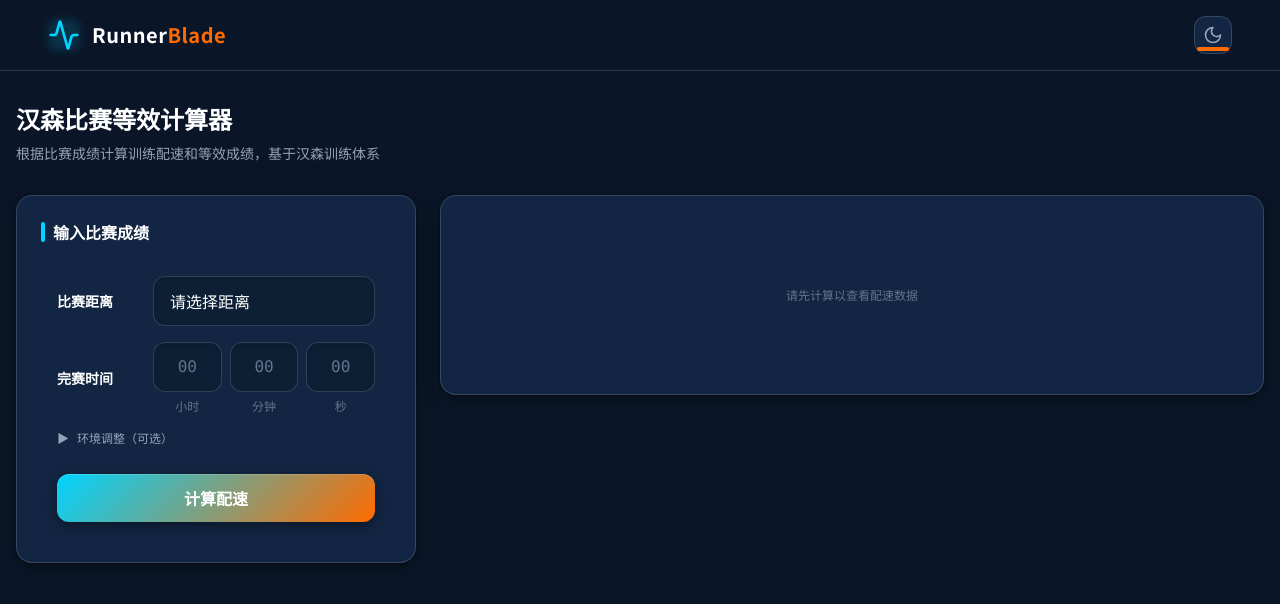
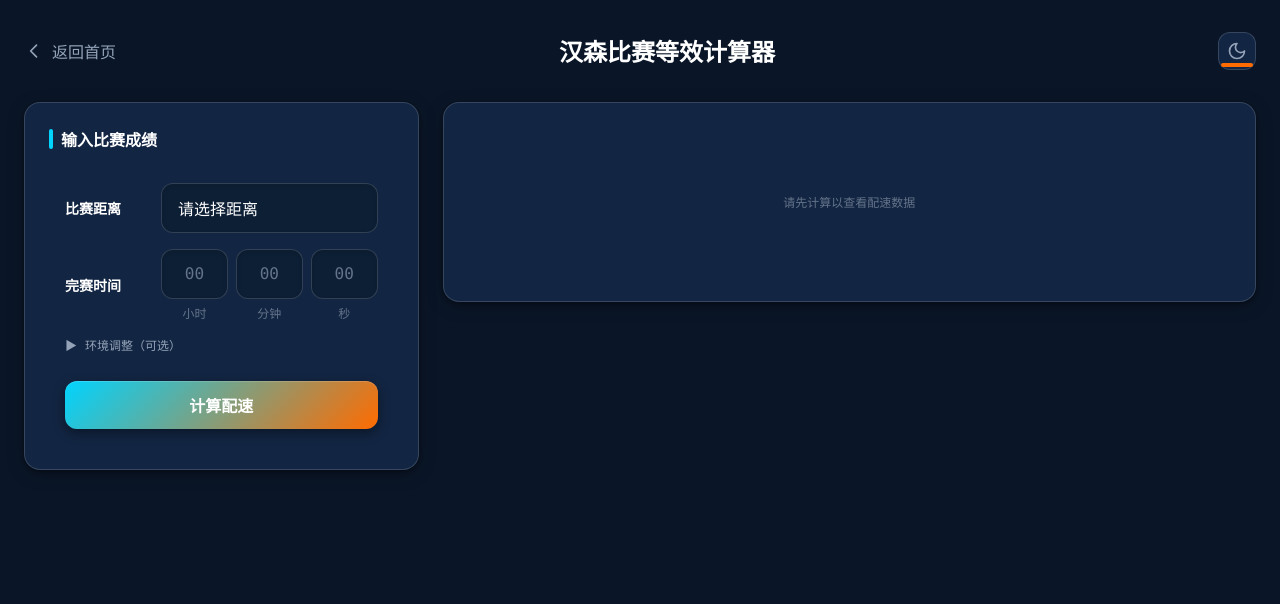
Before and after one commit to mindartisan/runner-blade, a Next.js app: page /tools/hansons/race-equivalency in a window 1280 px wide. Shown: the top 604 px of the page. Built offline with nearby package versions, Linux system fonts and the light colour scheme.

Commit message:
feat: sync vdot's ui & update CLAUDE.md
1. change race calculator head
2. size of distance unit

```diff
--- a/components/Header.tsx
+++ b/components/Header.tsx
@@ -1,8 +1,20 @@
+"use client"
+
 import Link from "next/link"
+import { usePathname } from "next/navigation"
 import { Activity } from "lucide-react"
 import ThemeToggle from "./ThemeToggle"
 
+// 页面标题映射
+const PAGE_TITLES: Record<string, string> = {
+  "/tools/jack-daniels/vdot": "VDOT 计算器",
+  "/tools/hansons/race-equivalency": "汉森比赛等效计算器",
+}
+
 export default function Header() {
+  const pathname = usePathname()
+  const pageTitle = PAGE_TITLES[pathname] || "RunnerBlade"
+
   return (
     <header className="w-full py-4 px-6 md:px-12 sticky top-0 z-50 backdrop-blur-md border-b border-border" style={{ backgroundColor: 'rgba(var(--color-background), 0.8)' }}>
       <nav className="max-w-7xl mx-auto flex justify-between items-center">
@@ -12,7 +24,13 @@ export default function Header() {
             <div className="absolute inset-0 rounded-lg opacity-0 group-hover:opacity-100 transition-opacity duration-300 -z-10 blur-sm" style={{ backgroundColor: 'var(--color-primary)', opacity: 0.15 }} />
           </div>
           <span className="text-xl font-bold tracking-wide" style={{ color: 'var(--color-text-primary)' }}>
-            Runner<span style={{ color: 'var(--color-secondary)' }}>Blade</span>
+            {pageTitle === "RunnerBlade" ? (
+              <>
+                Runner<span style={{ color: 'var(--color-secondary)' }}>Blade</span>
+              </>
+            ) : (
+              pageTitle
+            )}
           </span>
         </Link>
         <div className="flex items-center gap-4">
--- a/components/hansons/dashboard/HansonsDashboard.tsx
+++ b/components/hansons/dashboard/HansonsDashboard.tsx
@@ -47,7 +47,7 @@ const calculatorCards = [
 export default function HansonsDashboard() {
   return (
     <div className="min-h-screen" style={{ backgroundColor: 'var(--color-background)' }}>
-      <div className="max-w-6xl mx-auto px-6 py-8">
+      <div className="max-w-7xl mx-auto px-6 py-8">
         {/* 头部 */}
         <div className="flex items-center justify-between mb-8">
           <Link
--- a/components/hansons/race-equivalency/HansonsRaceCalculator.tsx
+++ b/components/hansons/race-equivalency/HansonsRaceCalculator.tsx
@@ -1,8 +1,8 @@
 "use client"
 
 import { useState } from "react"
-import { Calculator } from "lucide-react"
-import Header from "@/components/Header"
+import Link from "next/link"
+import ThemeToggle from "@/components/ThemeToggle"
 import RaceInputForm from "./RaceInputForm"
 import HansonsPaceTabs from "./HansonsPaceTabs"
 import type { HansonsRaceResult } from "@/types"
@@ -12,16 +12,25 @@ export default function HansonsRaceCalculator() {
 
   return (
     <div className="min-h-screen bg-theme-background">
-      <Header />
-      <main className="container mx-auto px-4 py-8">
-        {/* 标题区 */}
-        <div className="mb-8">
-          <h1 className="text-xl md:text-2xl font-bold text-text-primary">
+      <div className="max-w-7xl mx-auto px-6 py-8">
+        {/* 返回按钮和标题 */}
+        <div className="flex items-center justify-between mb-8">
+          <Link
+            href="/"
+            className="flex items-center gap-2 transition-colors duration-200"
+            style={{ color: 'var(--color-text-secondary)' }}
+            onMouseEnter={(e) => (e.currentTarget.style.color = 'var(--color-secondary)')}
+            onMouseLeave={(e) => (e.currentTarget.style.color = 'var(--color-text-secondary)')}
+          >
+            <svg className="w-5 h-5" fill="none" stroke="currentColor" viewBox="0 0 24 24">
+              <path strokeLinecap="round" strokeLinejoin="round" strokeWidth={2} d="M15 19l-7-7 7-7" />
+            </svg>
+            返回首页
+          </Link>
+          <h1 className="text-xl md:text-2xl font-bold" style={{ color: 'var(--color-text-primary)' }}>
             汉森比赛等效计算器
           </h1>
-          <p className="text-sm text-text-secondary mt-2">
-            根据比赛成绩计算训练配速和等效成绩，基于汉森训练体系
-          </p>
+          <ThemeToggle />
         </div>
 
         {/* 主内容区：左右布局 */}
@@ -36,7 +45,7 @@ export default function HansonsRaceCalculator() {
             <HansonsPaceTabs result={result} />
           </div>
         </div>
-      </main>
+      </div>
     </div>
   )
 }
--- a/components/hansons/race-equivalency/RaceInputForm.tsx
+++ b/components/hansons/race-equivalency/RaceInputForm.tsx
@@ -147,20 +147,21 @@ export default function RaceInputForm({
 
         {/* 自定义距离 */}
         {isCustomDistance && (
-          <div className="grid grid-cols-[80px_1fr] items-center gap-4 animate-in fade-in slide-in-from-top-2">
-            <label className="text-sm font-semibold" style={{ color: 'var(--color-text-primary)' }}>
+          <div className="animate-in fade-in slide-in-from-top-2">
+            <div className="grid grid-cols-[80px_1fr] items-center gap-4">
+              <label className="text-sm font-semibold whitespace-nowrap" style={{ color: 'var(--color-text-primary)' }}>
                 自定义距离
               </label>
-            <div className="flex gap-2 items-center">
+              <div className="flex gap-2 items-stretch flex-1 min-w-0">
                 <input
                   type="number"
                   value={customDistance}
                   onChange={(e) => setCustomDistance(e.target.value)}
-                placeholder="输入距离数值"
-                className="input-skeuo-center flex-1 font-mono text-base"
+                  placeholder="输入数值"
+                  className="input-skeuo-center flex-1 min-w-0 font-mono text-sm sm:text-base"
                 />
                 <select
-                className="select-skeuo min-w-[80px]"
+                  className="select-skeuo w-[80px] h-[50px] flex-shrink-0"
                   value={distanceUnit}
                   onChange={(e) => setDistanceUnit(e.target.value as any)}
                 >
@@ -168,6 +169,7 @@ export default function RaceInputForm({
                   <option value="kilometers" style={{ backgroundColor: 'var(--color-surface)', color: 'var(--color-text-primary)' }}>公里</option>
                   <option value="miles" style={{ backgroundColor: 'var(--color-surface)', color: 'var(--color-text-primary)' }}>英里</option>
                 </select>
+              </div>
             </div>
           </div>
         )}
```
Also changed, not shown: 1 other file (tests, documents, lock files or other folders). Lines whose indentation alone changed are shown as unchanged.
